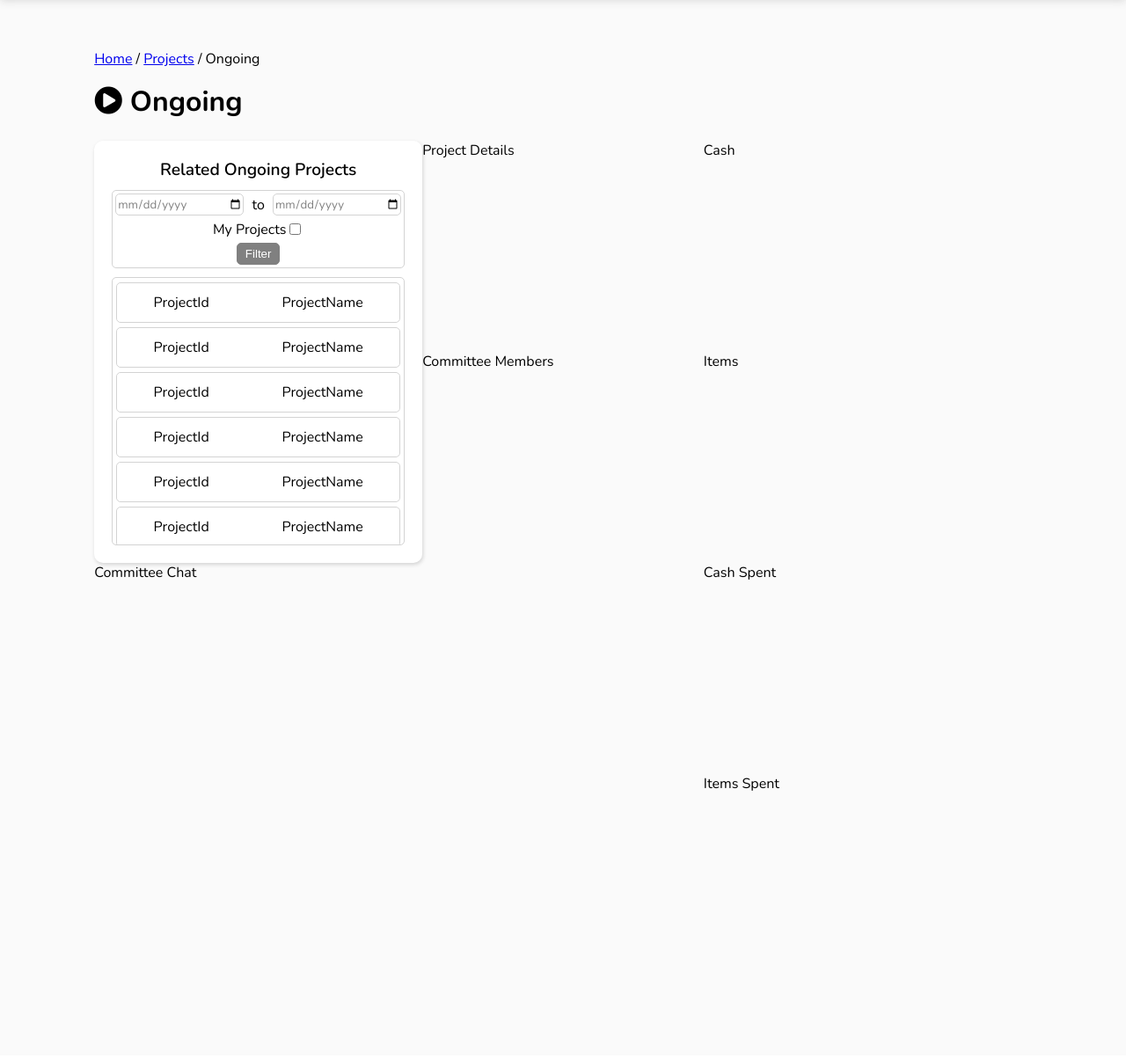
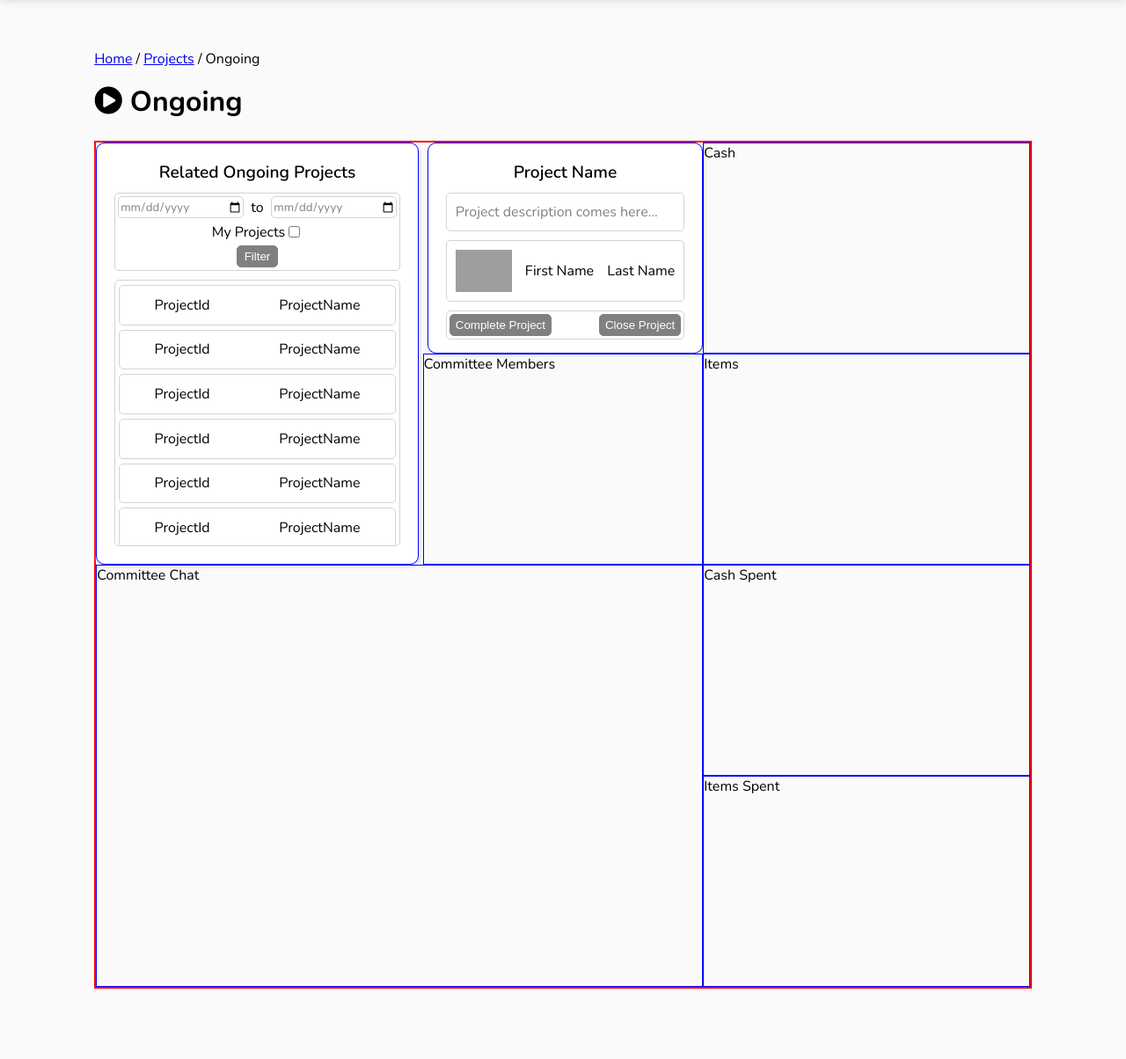
Before and after one commit to IsuruVihan/UCSC_Alumni_Diaries, a PHP site: page /pages/ongoing-projects.php in a window 1280 px wide. Shown: the part 70-1274 px from the top of the page at 88% size. Before the commit the page ends 969 px from the top, so only its background shows below. Run offline with PHP 8.4, Linux system fonts and the light colour scheme; some libraries are stand-ins or nearby versions; grey boxes are pictures that could not be loaded.

Commit message:
Project details UI/UX done, Removed Status field

```diff
--- a/assets/styles/not_started_yet_projects.css
+++ b/assets/styles/not_started_yet_projects.css
@@ -269,7 +269,7 @@
 }
 
 .project-description {
-    height: 40%;
+    height: 50vh;
     text-align: justify;
     padding: 10px;
 }
@@ -277,7 +277,7 @@
 .edit-project-description {
     display: none;
     flex-direction: column;
-    height: 40%;
+    height: 35vh;
     margin-top: 10px;
 }
 
--- a/assets/styles/ongoing_projects.css
+++ b/assets/styles/ongoing_projects.css
@@ -18,7 +18,7 @@
 }
 
 .ongoing-projects {
-    /*border: 2px solid red;*/
+    border: 2px solid red;
     margin-left: 6.7em;
     margin-right: 6.7em;
     margin-bottom: 5em;
@@ -28,7 +28,7 @@
 }
 
 .projects-list, .project-details, .committee-members, .cash, .items, .cash-spent, .items-spent, .committee-chat {
-    /*border: 1px solid blue;*/
+    border: 1px solid blue;
     display: flex;
     flex-direction: column;
     gap: 10px;
@@ -39,6 +39,7 @@
     grid-column-end: col2;
     grid-row-start: row1;
     grid-row-end: row3;
+    margin-right: 5px;
 }
 
 .project-details {
@@ -46,6 +47,7 @@
     grid-column-end: col3;
     grid-row-start: row1;
     grid-row-end: row2;
+    margin-left: 5px;
 }
 
 .committee-members {
@@ -207,3 +209,58 @@
     border-color: black;
     color: black;
 }
+
+.project-status, .project-description {
+    border: 1px solid lightgray;
+    border-radius: 5px;
+    text-align: center;
+    padding: 5px;
+    color: gray;
+    /*margin-top: 0.8em;*/
+}
+
+.project-description {
+    height: 40%;
+    text-align: justify;
+    padding: 10px;
+}
+
+.coord {
+    border: 1px solid lightgray;
+    border-radius: 5px;
+    height: 6vh;
+    padding: 10px;
+    display: flex;
+    justify-content: space-between;
+    align-items: center;
+}
+
+.coord-pic {
+    padding: 0;
+    margin: 0;
+}
+
+.start-delete {
+    height: 4vh;
+    border: 1px solid lightgray;
+    border-radius: 5px;
+    display: flex;
+    justify-content: space-between;
+    align-items: center;
+    padding: 3px;
+}
+
+.start-btn, .delete-btn {
+    border: 1px solid gray;
+    background: gray;
+}
+
+.start-btn:hover {
+    background: #237804;
+    border: 1px solid #237804;
+}
+
+.delete-btn:hover {
+    background: #f5222d;
+    border: 1px solid #f5222d;
+}
--- a/pages/not-started-yet-projects.php
+++ b/pages/not-started-yet-projects.php
@@ -103,9 +103,9 @@
             <button class='submit-new-project-name btn'>Edit</button>
             <button class='cancel-btn btn' onclick='HideEditProjectNameDiv()'>Cancel</button>
         </div>
-        <div class='project-status'>
-            Not Started Yet
-        </div>
+<!--        <div class='project-status'>-->
+<!--            Not Started Yet-->
+<!--        </div>-->
         <div class='project-description' id='project-description'>
             Project description comes here...
             <br/><br/>
--- a/pages/ongoing-projects.php
+++ b/pages/ongoing-projects.php
@@ -92,8 +92,25 @@
             </div>
         </div>
     </div>
-    <div class='project-details'>
-        Project Details
+    <div class='card project-details'>
+        <div class='title project-name-div' id='project-name-div'>
+            Project Name
+        </div>
+<!--        <div class='project-status'>-->
+<!--            Not Started Yet-->
+<!--        </div>-->
+        <div class='project-description' id='project-description'>
+            Project description comes here...
+        </div>
+        <div class='coord'>
+            <img src='../assets/images/user-default.png' height='100%' alt='user' class='coord-pic'/>
+            <p class='coord-fname'>First Name</p>
+            <p class='coord-lname'>Last Name</p>
+        </div>
+        <div class='start-delete'>
+            <button class='start-btn btn'>Complete Project</button>
+            <button class='delete-btn btn'>Close Project</button>
+        </div>
     </div>
     <div class='committee-members'>
         Committee Members
```
